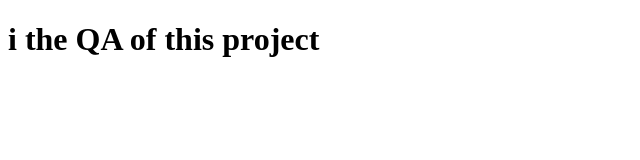
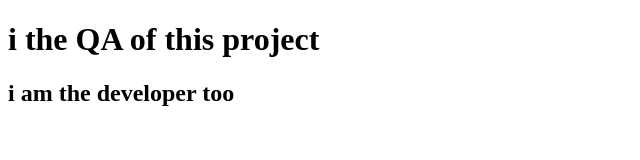
Before and after one commit to SaravananSiva004/dones, a plain HTML site: page index.html in a window 1280 px wide. Shown: the whole page, without its empty margins (0-640 px from the left). Drawn offline with Linux system fonts and the light colour scheme.

Commit message:
add the additional information

```diff
--- a/index.html
+++ b/index.html
@@ -7,6 +7,7 @@
 </head>
 <body>
     <h1>i the QA of this project</h1>
+    <h2>i am the developer too</h2>
 
 </body>
 </html>
```
